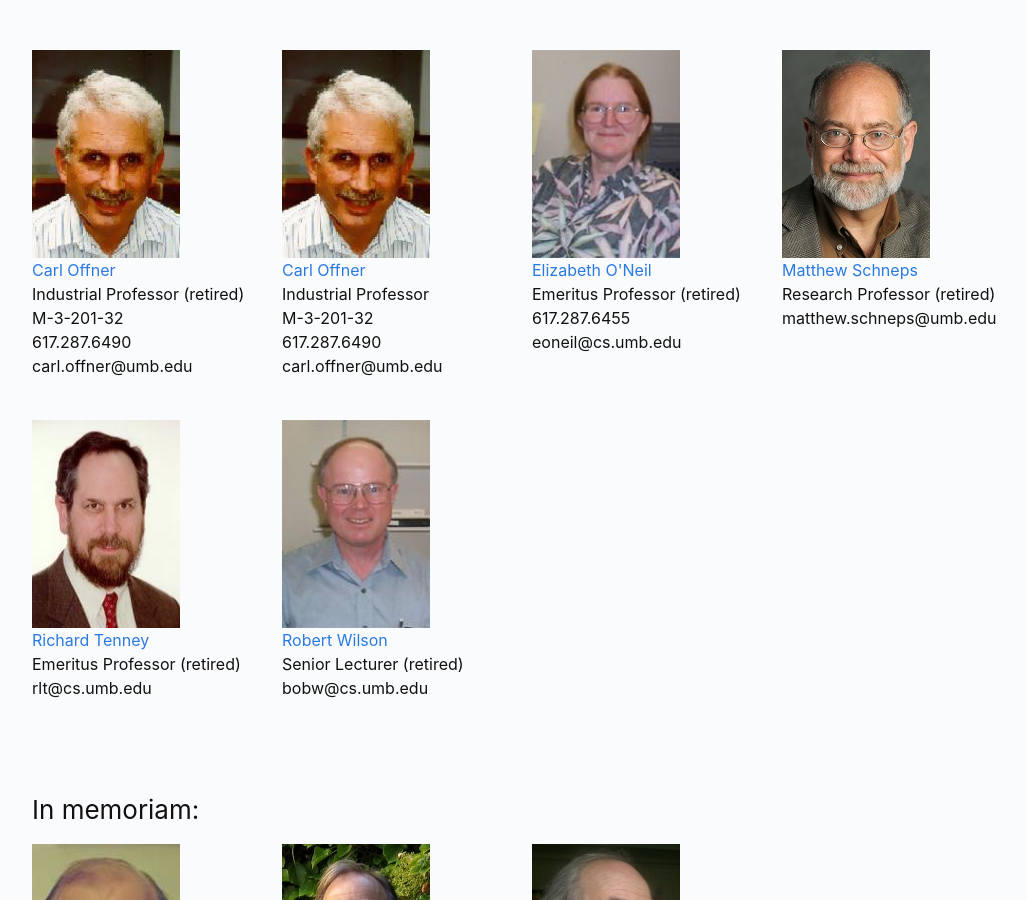
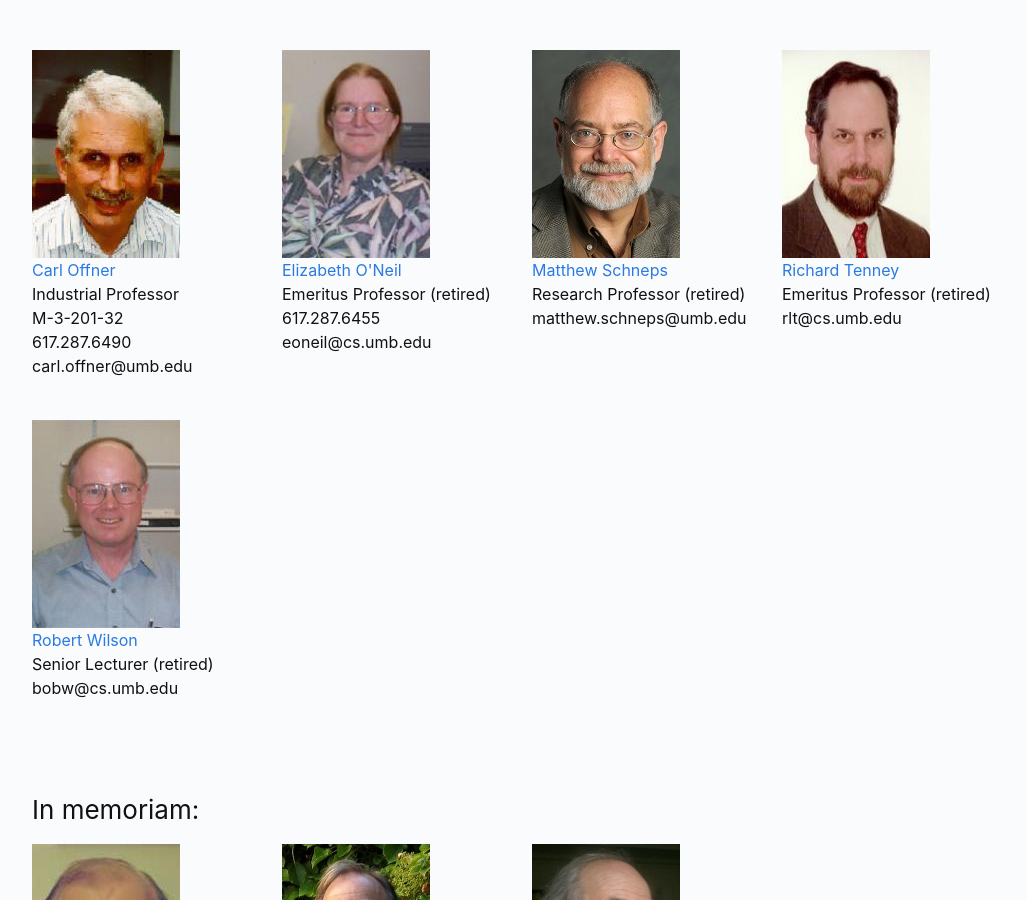
Before and after one commit to umbcs/umbcs.github.io, a Jekyll site: the page built from WEB/people/faculty.markdown, in a window 1280 px wide and 900 px high, scrolled down 3574 px. Shown: the whole window, without its empty margins (38-1065 px from the left). Built offline with Jekyll 4.4.1, drawn with Linux system fonts in a browser that asks for light colours.

Commit message:
Update faculty.markdown

```diff
--- a/WEB/people/faculty.markdown
+++ b/WEB/people/faculty.markdown
@@ -270,14 +270,6 @@ permalink: "/faculty"
     <br>
     <br>
   </div>
-   <div class="person">
-    <a href="http://www.cs.umb.edu/~offner/"><img src="/WEB/images/people/Carl_Offner.jpg"></a><br>
-    <a href="http://www.cs.umb.edu/~offner/" target=_blank>Carl Offner</a><br>
-    Industrial Professor (retired)<br>
-    M-3-201-32<br>
-    617.287.6490<br>
-    carl.offner@umb.edu<br>
-  </div>
   <div class="person">
     <a href="http://www.cs.umb.edu/~offner/"><img src="/WEB/images/people/Carl_Offner.jpg"></a><br>
     <a href="http://www.cs.umb.edu/~offner/" target=_blank>Carl Offner</a><br>
```
